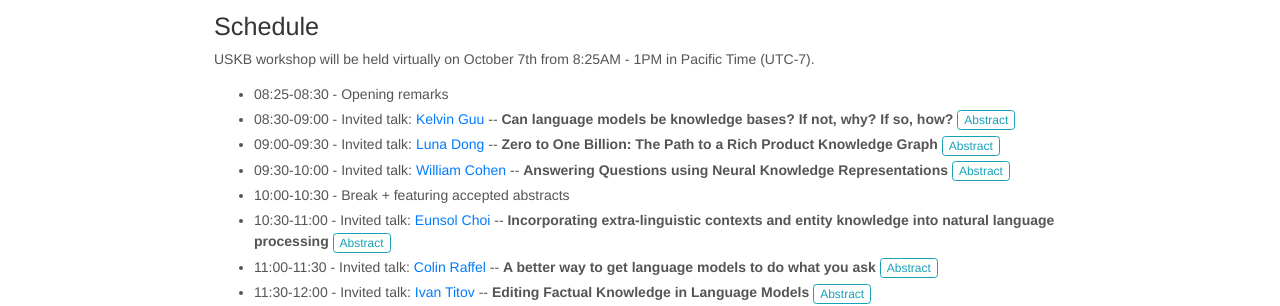
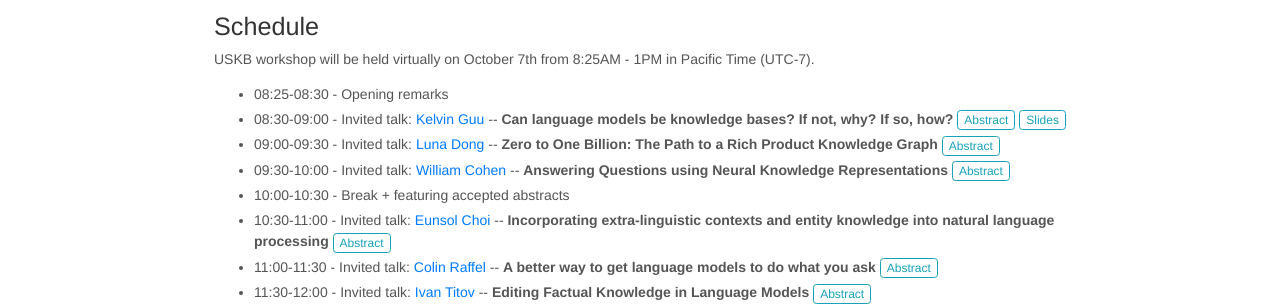
Before and after one commit to spa-nlp/spa-nlp.github.io, a Jekyll site: the page built from index.md, in a window 1280 px wide and 900 px high, scrolled down 953 px. Shown: the part 246-552 px from the top of the window. Built offline with Jekyll 4.4.1, drawn with Linux system fonts in a browser that asks for light colours; nearby versions of some CDN libraries.

Commit message:
add kelvin slides

```diff
--- a/index.md
+++ b/index.md
@@ -62,6 +62,7 @@ USKB workshop will be held virtually on October 7th from 8:25AM - 1PM in Pacific
         	08:30-09:00	- Invited talk: <a href="https://www.kelvinguu.com/" target="_blank">Kelvin Guu</a> -- <b>Can language models be knowledge bases? If not, why? If so, how?</b>
         	<button class="btn btn-outline-info btn-xs" type="button" data-toggle="collapse" data-target="#kelvin-card" aria-expanded="false" aria-controls="kelvin-card">Abstract</button>
         	<!--<a href="https://www.youtube.com/watch?v=V4nbWiPdnTE" class="btn btn-outline-info btn-xs">Video</a>-->
+            <a href="https://docs.google.com/presentation/d/1NnWuAqkX04fyWjvKwpnRiY5YQQllPhnuJsTJV1KdkqA/edit?resourcekey=0-LHXPYjSdAr6p1qCHwnFhfg#slide=id.gf5583ae1f7_0_162" class="btn btn-outline-info btn-xs">Slides</a>
             <div class="collapse" id="kelvin-card"><div class="card card-body">Language models (LMs) encounter large amounts of world knowledge during training, and recent work has shown how to recover some of this knowledge through various forms of LM prompting / fine-tuning / probing. But how far are we from implementing the full capabilities and fidelity of a knowledge base? What challenges can be solved by simply scaling up to more parameters, and what challenges will require novel research orthogonal to model size? In this talk, I'll start by assessing the frontier of what LMs can and cannot do today. I'll then discuss a set of key challenges that (probably) won't be overcome by model scaling alone, and recent work to address them. For example: how do we obtain provenance for a model's assertions? And how can we update a model to account for new information or new context?</div></div>
         </li>
         <li>
```
